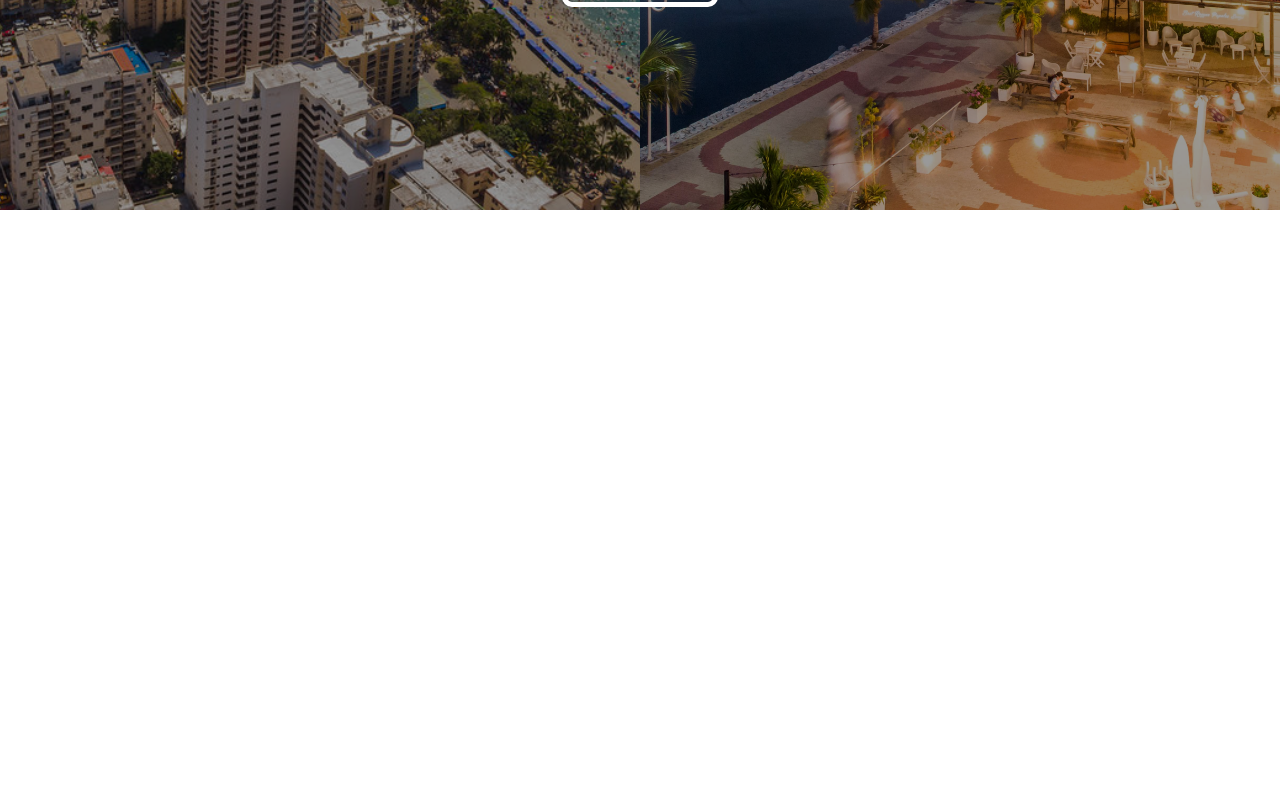
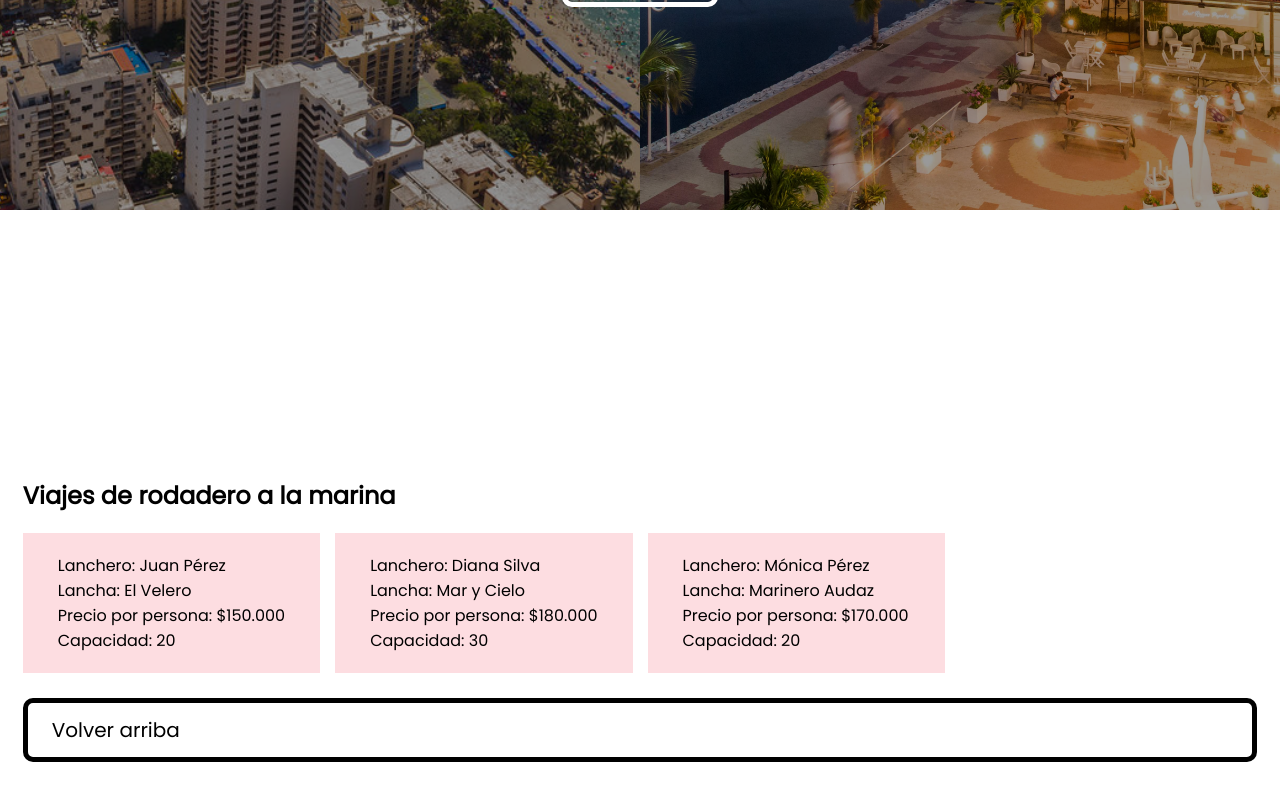
Before and after one commit to amezquitam/sitramasa-client, a React (Vite) app: page /sitramasa-client/pasajero in a window 1280 px wide. Shown: the part 590-1390 px from the top of the page. Before the commit the page ends 800 px from the top, so only its background shows below. Built offline with nearby package versions, Linux system fonts and the light colour scheme.

Commit message:
Passenger consults

```diff
--- a/src/passengers/components/PassengerView.css
+++ b/src/passengers/components/PassengerView.css
@@ -1,4 +1,4 @@
-#pg-container {
+.pg-container {
     width: 100%;
     min-height: 100vh;
     display: grid;
@@ -82,12 +82,20 @@
     font-size: 20px;
 }
 
+.black {
+    color: #000;
+    border: 5px black solid;
+}
+
+.light {
+    color: white;
+    border: 5px white solid;
+}
+
 .pg-button {
     margin-top: 25px;
     padding: 12px 24px;
     border-radius: 10px;
-    color: white;
-    border: 5px white solid;
     font-size: 20px;
     cursor: pointer;
     transition: 400ms;
@@ -101,3 +109,22 @@
 .pg-num-inp:focus {
     outline: none;
 }
+
+.viajes {
+    display: grid;
+    grid-template-columns: repeat(4, 1fr);
+    row-gap: 15px;
+    column-gap: 15px;
+    max-height: 100%;
+}
+
+.viajes ul {
+    background-color: #f799a354;
+    margin: 0;
+    padding: 20px 35px;
+}
+
+.viajes li {
+    list-style: none;
+    text-indent: none;
+}
--- a/src/passengers/components/PassengerView.tsx
+++ b/src/passengers/components/PassengerView.tsx
@@ -3,6 +3,50 @@ import { docks } from '../../docks/dockData'
 import { NoUserSelect } from '../../util/components/NoUserSelect'
 import { useForm } from 'react-hook-form'
 import './PassengerView.css'
+
+type Dock = 'Rodadero' | 'La Marina' | 'Playa Blanca' | 'Playa Grande' | 'Taganga'
+
+interface Trip {
+    from: Dock
+    to: Dock
+    price: number
+    boatman: string
+    boatname: string
+    capacity: number
+}
+
+const trips: Trip[] = [
+    { from: 'Rodadero', to: 'La Marina', price: 150, boatman: 'Juan Pérez', boatname: 'El Velero', capacity: 20 },
+    { from: 'Rodadero', to: 'Playa Blanca', price: 160, boatman: 'Laura Martínez', boatname: 'Marinero Feliz', capacity: 30 },
+    { from: 'Rodadero', to: 'Playa Grande', price: 200, boatman: 'Andrés Castro', boatname: 'El Capitán', capacity: 18 },
+    { from: 'Rodadero', to: 'Taganga', price: 160, boatman: 'Raúl Salazar', boatname: 'Mar de Fantasía', capacity: 28 },
+    { from: 'Rodadero', to: 'La Marina', price: 180, boatman: 'Diana Silva', boatname: 'Mar y Cielo', capacity: 30 },
+    { from: 'Rodadero', to: 'La Marina', price: 170, boatman: 'Mónica Pérez', boatname: 'Marinero Audaz', capacity: 20 },
+    { from: 'La Marina', to: 'Rodadero', price: 200, boatman: 'María Rodríguez', boatname: 'La Perla', capacity: 15 },
+    { from: 'La Marina', to: 'Taganga', price: 190, boatman: 'Carlos Sánchez', boatname: 'La Aventura Azul', capacity: 25 },
+    { from: 'La Marina', to: 'Playa Grande', price: 170, boatman: 'Paola Jiménez', boatname: 'La Brisa', capacity: 22 },
+    { from: 'La Marina', to: 'Playa Blanca', price: 160, boatman: 'Ricardo González', boatname: 'La Perla del Mar', capacity: 25 },
+    { from: 'La Marina', to: 'Rodadero', price: 180, boatman: 'Sandra Ramírez', boatname: 'La Brisa del Mar', capacity: 15 },
+    { from: 'La Marina', to: 'Playa Blanca', price: 150, boatman: 'Roberto Medina', boatname: 'El Marino Feliz', capacity: 22 },
+    { from: 'Playa Grande', to: 'Taganga', price: 120, boatman: 'Ana García', boatname: 'La Sirena', capacity: 18 },
+    { from: 'Playa Grande', to: 'La Marina', price: 210, boatman: 'Miguel Ramírez', boatname: 'El Viajero', capacity: 15 },
+    { from: 'Playa Grande', to: 'Playa Blanca', price: 160, boatman: 'Marcela González', boatname: 'El Amanecer', capacity: 20 },
+    { from: 'Playa Grande', to: 'Rodadero', price: 150, boatman: 'Vanessa Gómez', boatname: 'La Sirena Encantada', capacity: 25 },
+    { from: 'Playa Grande', to: 'Taganga', price: 170, boatman: 'Luisa Ortega', boatname: 'El Navegante Azul', capacity: 25 },
+    { from: 'Playa Grande', to: 'Taganga', price: 140, boatman: 'Martín Ríos', boatname: 'El Capitán Valiente', capacity: 28 },
+    { from: 'Taganga', to: 'Rodadero', price: 170, boatman: 'Pedro López', boatname: 'El Navegante', capacity: 22 },
+    { from: 'Taganga', to: 'La Marina', price: 180, boatman: 'Elena Torres', boatname: 'Mar de Sueños', capacity: 28 },
+    { from: 'Taganga', to: 'Playa Blanca', price: 190, boatman: 'Alejandro Díaz', boatname: 'El Solitario', capacity: 15 },
+    { from: 'Taganga', to: 'Playa Grande', price: 140, boatman: 'Gabriel Varela', boatname: 'El Viajero Soñador', capacity: 20 },
+    { from: 'Taganga', to: 'Rodadero', price: 200, boatman: 'Diego Torres', boatname: 'El Aventurero del Mar', capacity: 18 },
+    { from: 'Taganga', to: 'Rodadero', price: 150, boatman: 'Silvia Varela', boatname: 'Mar de Ensueño', capacity: 22 },
+    { from: 'Playa Blanca', to: 'Rodadero', price: 140, boatman: 'Isabel Vargas', boatname: 'El Explorador', capacity: 20 },
+    { from: 'Playa Blanca', to: 'La Marina', price: 180, boatman: 'Carlos Gómez', boatname: 'El Aventurero', capacity: 25 },
+    { from: 'Playa Blanca', to: 'Taganga', price: 150, boatman: 'Javier Ruiz', boatname: 'El Marino', capacity: 25 },
+    { from: 'Playa Blanca', to: 'Playa Grande', price: 200, boatman: 'Carolina Ríos', boatname: 'La Aventura Rosa', capacity: 18 },
+    { from: 'Playa Blanca', to: 'Playa Grande', price: 190, boatman: 'Hugo Vargas', boatname: 'El Explorador Azul', capacity: 22 },
+    { from: 'Playa Blanca', to: 'Playa Grande', price: 180, boatman: 'Catalina Díaz', boatname: 'El Aventurero Intrépido', capacity: 15 },
+];
 
 
 export const PassengerView = () => {
@@ -14,6 +58,19 @@ export const PassengerView = () => {
         }
     })
 
+    const getDock = (dockId: number) => docks.find(dock => dock.dockId === dockId)
+
+    const values = getValues()
+    const startDock = getDock(values.startDock).name.toLowerCase()
+    const endDock = getDock(values.endDock).name.toLowerCase()
+
+    const filterTrips = trips.filter(
+        trip =>
+            trip.from.toLowerCase() === startDock &&
+            trip.to.toLowerCase() === endDock &&
+            trip.capacity >= values.numOfPeople
+    )
+
     const images = new Map<number, string>([
         [1, '/sitramasa-client/res/img/01-rodadero.jpg'],
         [2, '/sitramasa-client/res/img/01-marina.jpg'],
@@ -22,7 +79,6 @@ export const PassengerView = () => {
         [5, '/sitramasa-client/res/img/01-playa-grande.jpg'],
     ])
 
-    const values = getValues()
 
     const originOptions = docks.filter(dock => dock.dockId != values.endDock).map(
         opt => <option key={"ori-" + opt.dockId} value={opt.dockId} className="dock-option">{opt.name}</option>
@@ -35,7 +91,7 @@ export const PassengerView = () => {
     // Select route page
     return (
         <NoUserSelect>
-            <div id="pg-container">
+            <div className="pg-container">
                 <div
                     style={{ backgroundImage: `url(${images.get(watch().startDock) || 'none'})` }}
                     className="bg-image bg-left"
@@ -57,9 +113,31 @@ export const PassengerView = () => {
                     </div>
                     <h1 className='pg-label'>Número de personas</h1>
                     <input {...register("numOfPeople")} className='pg-num-inp' min={1} max={30} defaultValue={1} type="number" />
-                    <div className="pg-button">Consultar</div>
+                    <div className="pg-button light" onClick={() => window.scrollBy({ top: window.innerHeight, behavior: 'smooth' })}>Consultar</div>
                 </Form>
             </div>
+
+
+
+            <div className="pg-container">
+                <div className="result">
+                    <h2>Viajes de { startDock + " a " + endDock } { filterTrips.length === 0 ? '(No hay)' : '' } </h2>
+                    <div className="viajes">
+                        {filterTrips.map(trip =>
+                            <div key={trip.boatman}>
+                                <ul>
+                                    <li>Lanchero: {trip.boatman}</li>
+                                    <li>Lancha: {trip.boatname}</li>
+                                    <li>Precio por persona: ${trip.price}.000</li>
+                                    <li>Capacidad: {trip.capacity}</li>
+                                </ul>
+                            </div>
+                        )}
+                    </div>
+                    <div className="black pg-button" onClick={() => window.scrollBy({ top: -window.innerHeight, behavior: 'smooth' })}>Volver arriba</div>
+                </div>
+            </div>
+
         </NoUserSelect>
     )
 }
```
